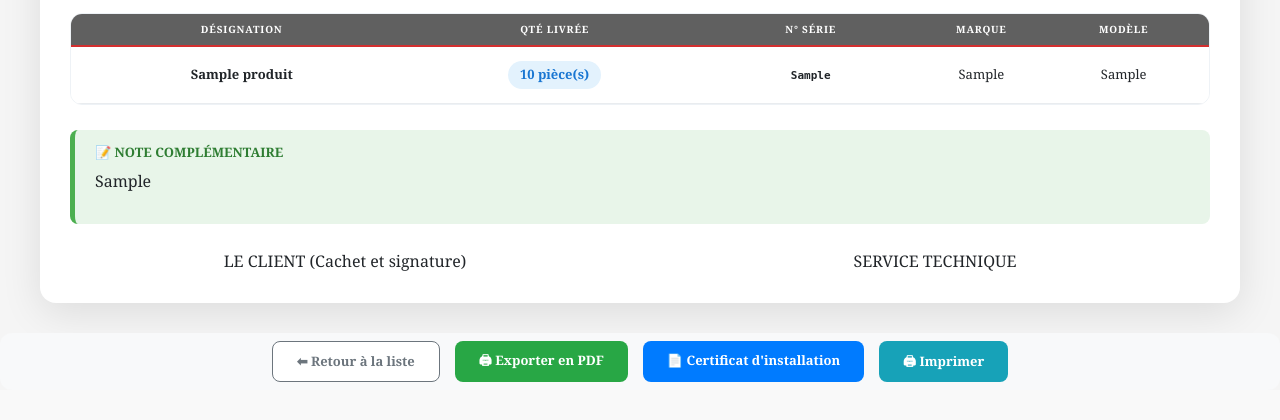
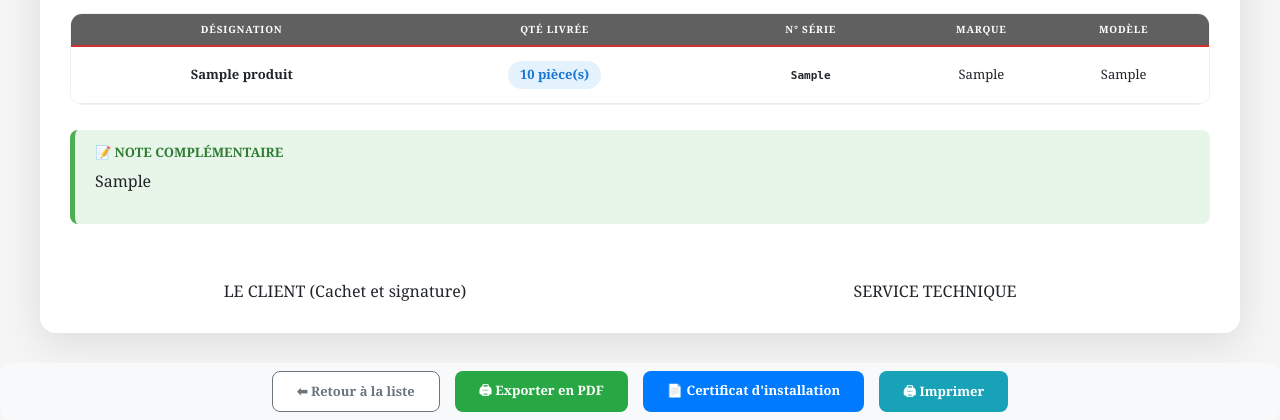
Before and after one commit to assagouJo/gestock, a Flask app: page /bon-livraison/1 in a window 1280 px wide. Shown: the part 562-982 px from the top of the page. Before the commit the page ends 944 px from the top, so only its background shows below. Run offline with Flask 3, Linux system fonts and the light colour scheme; a user stored in the database is signed in; tables that the repository leaves empty hold one stand-in row (values such as "Sample post"); some libraries are stand-ins or nearby versions; some web fonts are replaced.

Commit message:
update bon livraison

```diff
--- a/templates/bon_livraison_detail.html
+++ b/templates/bon_livraison_detail.html
@@ -332,7 +332,7 @@
     .signatures {
         display: flex;
         justify-content: space-between;
-        margin-top: 25px;
+        margin-top: 55px;
         gap: 40px;
     }
 
```
